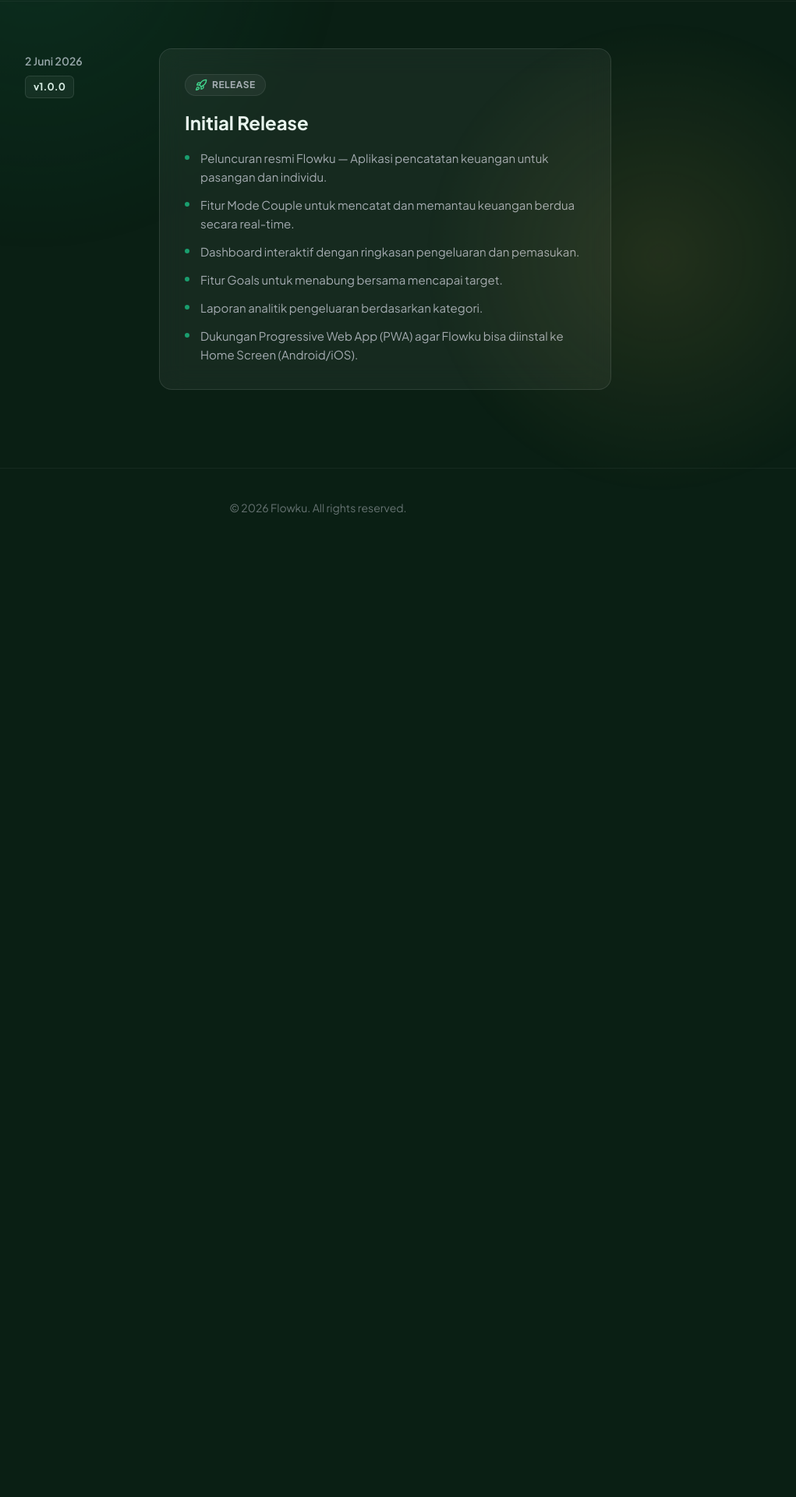
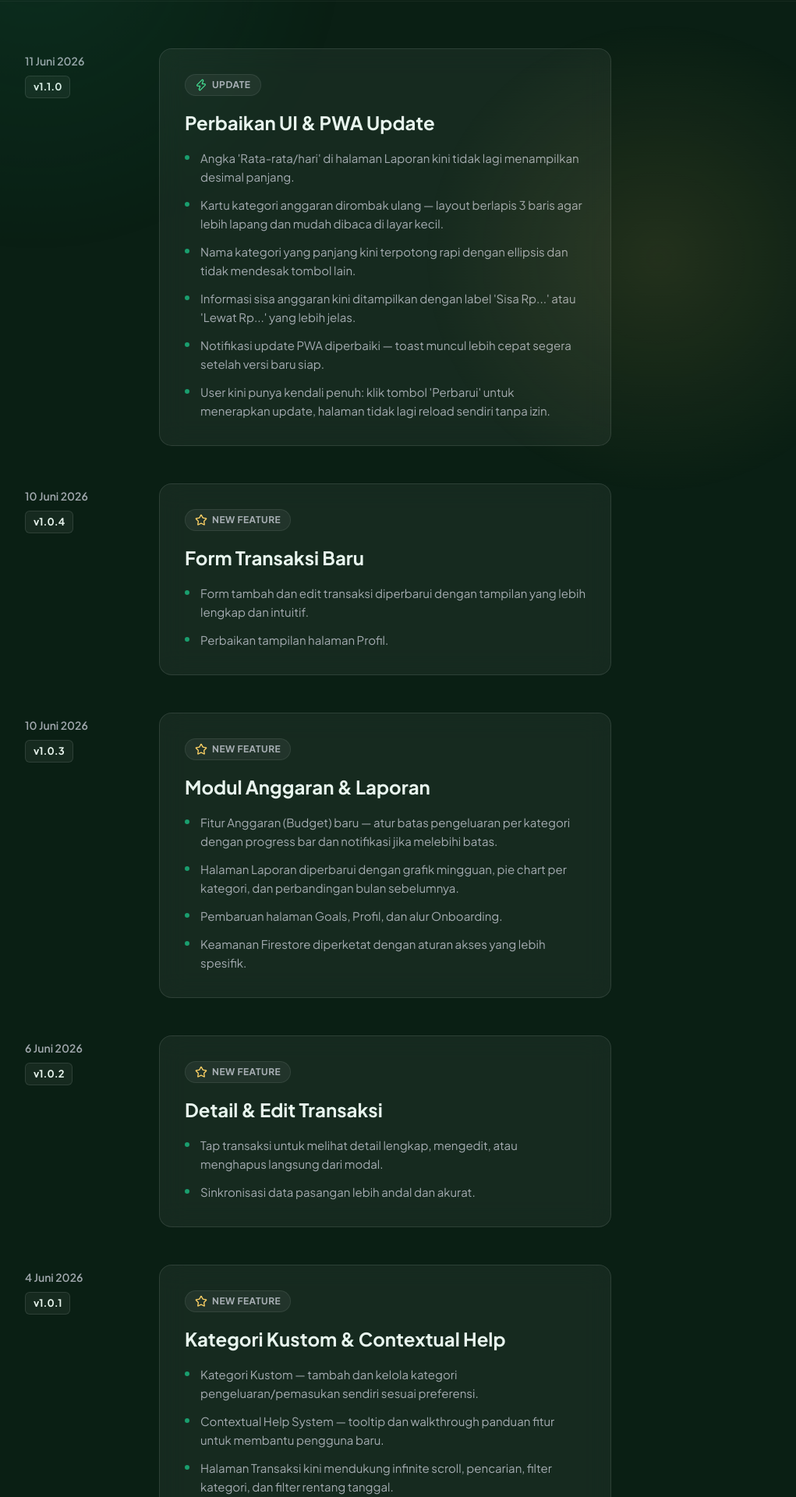
Before and after one commit to coderey-tf/flowku-landingpage, a Next.js app: page /changelog in a window 1280 px wide. Shown: the part 320-2240 px from the top of the page at 78% size, without its empty margins (232-1253 px from the left). Before the commit the page ends 1022 px from the top, so only its background shows below. Built offline with nearby package versions, Linux system fonts and the light colour scheme.

Commit message:
feat: create changelog page to document application updates and release history

```diff
--- a/app/changelog/page.tsx
+++ b/app/changelog/page.tsx
@@ -8,6 +8,63 @@ export const metadata: Metadata = {
 };
 
 const changelogs = [
+  {
+    version: "v1.1.0",
+    date: "11 Juni 2026",
+    title: "Perbaikan UI & PWA Update",
+    type: "update",
+    changes: [
+      "Angka 'Rata-rata/hari' di halaman Laporan kini tidak lagi menampilkan desimal panjang.",
+      "Kartu kategori anggaran dirombak ulang — layout berlapis 3 baris agar lebih lapang dan mudah dibaca di layar kecil.",
+      "Nama kategori yang panjang kini terpotong rapi dengan ellipsis dan tidak mendesak tombol lain.",
+      "Informasi sisa anggaran kini ditampilkan dengan label 'Sisa Rp...' atau 'Lewat Rp...' yang lebih jelas.",
+      "Notifikasi update PWA diperbaiki — toast muncul lebih cepat segera setelah versi baru siap.",
+      "User kini punya kendali penuh: klik tombol 'Perbarui' untuk menerapkan update, halaman tidak lagi reload sendiri tanpa izin.",
+    ],
+  },
+  {
+    version: "v1.0.4",
+    date: "10 Juni 2026",
+    title: "Form Transaksi Baru",
+    type: "feature",
+    changes: [
+      "Form tambah dan edit transaksi diperbarui dengan tampilan yang lebih lengkap dan intuitif.",
+      "Perbaikan tampilan halaman Profil.",
+    ],
+  },
+  {
+    version: "v1.0.3",
+    date: "10 Juni 2026",
+    title: "Modul Anggaran & Laporan",
+    type: "feature",
+    changes: [
+      "Fitur Anggaran (Budget) baru — atur batas pengeluaran per kategori dengan progress bar dan notifikasi jika melebihi batas.",
+      "Halaman Laporan diperbarui dengan grafik mingguan, pie chart per kategori, dan perbandingan bulan sebelumnya.",
+      "Pembaruan halaman Goals, Profil, dan alur Onboarding.",
+      "Keamanan Firestore diperketat dengan aturan akses yang lebih spesifik.",
+    ],
+  },
+  {
+    version: "v1.0.2",
+    date: "6 Juni 2026",
+    title: "Detail & Edit Transaksi",
+    type: "feature",
+    changes: [
+      "Tap transaksi untuk melihat detail lengkap, mengedit, atau menghapus langsung dari modal.",
+      "Sinkronisasi data pasangan lebih andal dan akurat.",
+    ],
+  },
+  {
+    version: "v1.0.1",
+    date: "4 Juni 2026",
+    title: "Kategori Kustom & Contextual Help",
+    type: "feature",
+    changes: [
+      "Kategori Kustom — tambah dan kelola kategori pengeluaran/pemasukan sendiri sesuai preferensi.",
+      "Contextual Help System — tooltip dan walkthrough panduan fitur untuk membantu pengguna baru.",
+      "Halaman Transaksi kini mendukung infinite scroll, pencarian, filter kategori, dan filter rentang tanggal.",
+    ],
+  },
   {
     version: "v1.0.0",
     date: "2 Juni 2026",
@@ -23,6 +80,7 @@ const changelogs = [
     ],
   },
 ];
+
 
 const getTypeIcon = (type: string) => {
   switch (type) {
```
